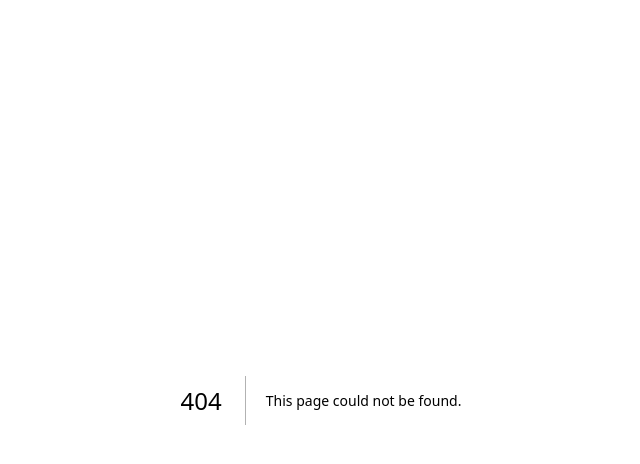
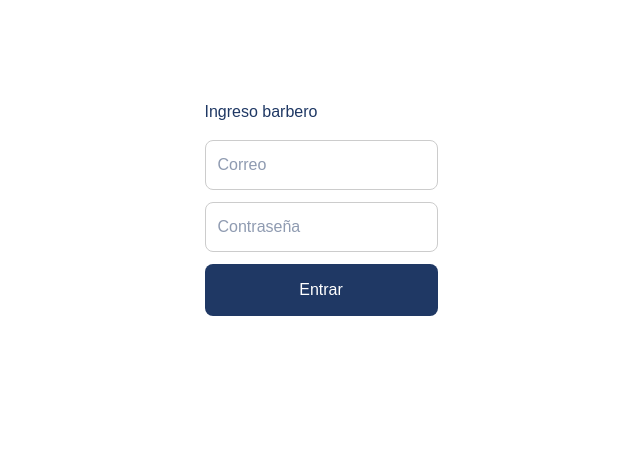
Before and after one commit to Santiago1104/barberia-reservas, a Next.js app: page /login in a window 1280 px wide. Before the commit this address had no page. Shown: the top 464 px of the page, without its empty margins (319-959 px from the left). Built offline with nearby package versions, Linux system fonts and the light colour scheme.

Commit message:
Login del barbero con Supabase Auth y proteccion de /admin

```diff
--- /dev/null
+++ b/app/admin/BotonSalir.tsx
@@ -0,0 +1,31 @@
+'use client';
+
+import { useRouter } from 'next/navigation';
+import { crearClienteNavegador } from '@/lib/supabase-client';
+
+export default function BotonSalir() {
+  const router = useRouter();
+
+  async function cerrarSesion() {
+    const supabase = crearClienteNavegador();
+    await supabase.auth.signOut();
+    router.push('/login');
+    router.refresh();
+  }
+
+  return (
+    <button
+      onClick={cerrarSesion}
+      style={{
+        padding: '10px 18px',
+        borderRadius: 8,
+        border: '1px solid #1F3864',
+        background: '#fff',
+        color: '#1F3864',
+        cursor: 'pointer',
+      }}
+    >
+      Cerrar sesión
+    </button>
+  );
+}
--- /dev/null
+++ b/app/admin/page.tsx
@@ -0,0 +1,20 @@
+import { crearClienteServidor } from '@/lib/supabase-server';
+import BotonSalir from './BotonSalir';
+
+export default async function AdminPage() {
+  const supabase = await crearClienteServidor();
+  const {
+    data: { user },
+  } = await supabase.auth.getUser();
+
+  return (
+    <div style={{ maxWidth: 600, margin: '40px auto', padding: 20, color: '#1F3864' }}>
+      <div style={{ display: 'flex', justifyContent: 'space-between', alignItems: 'center' }}>
+        <h1>Panel del barbero</h1>
+        <BotonSalir />
+      </div>
+      <p>Sesión iniciada como: {user?.email}</p>
+      <p style={{ color: '#888' }}>(Aquí irá la agenda de citas, siguiente paso)</p>
+    </div>
+  );
+}
--- /dev/null
+++ b/app/login/page.tsx
@@ -0,0 +1,71 @@
+'use client';
+
+import { useState } from 'react';
+import { useRouter } from 'next/navigation';
+import { crearClienteNavegador } from '@/lib/supabase-client';
+
+export default function LoginPage() {
+  const router = useRouter();
+  const [email, setEmail] = useState('');
+  const [password, setPassword] = useState('');
+  const [error, setError] = useState<string | null>(null);
+  const [cargando, setCargando] = useState(false);
+
+  async function iniciarSesion() {
+    setCargando(true);
+    setError(null);
+
+    const supabase = crearClienteNavegador();
+    const { error } = await supabase.auth.signInWithPassword({
+      email,
+      password,
+    });
+
+    setCargando(false);
+
+    if (error) {
+      setError('Correo o contraseña incorrectos.');
+      return;
+    }
+
+    router.push('/admin');
+    router.refresh();
+  }
+
+  return (
+    <div style={{ maxWidth: 360, margin: '80px auto', padding: 20, color: '#1F3864' }}>
+      <h1>Ingreso barbero</h1>
+      <div style={{ display: 'flex', flexDirection: 'column', gap: 12, marginTop: 16 }}>
+        <input
+          placeholder="Correo"
+          value={email}
+          onChange={(e) => setEmail(e.target.value)}
+          style={{ padding: 12, borderRadius: 8, border: '1px solid #ccc' }}
+        />
+        <input
+          type="password"
+          placeholder="Contraseña"
+          value={password}
+          onChange={(e) => setPassword(e.target.value)}
+          style={{ padding: 12, borderRadius: 8, border: '1px solid #ccc' }}
+        />
+        {error && <p style={{ color: '#c0392b' }}>{error}</p>}
+        <button
+          onClick={iniciarSesion}
+          disabled={cargando}
+          style={{
+            padding: '14px 24px',
+            borderRadius: 8,
+            border: 'none',
+            background: '#1F3864',
+            color: '#fff',
+            cursor: 'pointer',
+            fontSize: 16,
+          }}
+        >
+          {cargando ? 'Entrando...' : 'Entrar'}
+        </button>
+      </div>
+    </div>
+  );
+}
--- /dev/null
+++ b/lib/supabase-client.ts
@@ -0,0 +1,8 @@
+import { createBrowserClient } from '@supabase/ssr';
+
+export function crearClienteNavegador() {
+  return createBrowserClient(
+    process.env.NEXT_PUBLIC_SUPABASE_URL!,
+    process.env.NEXT_PUBLIC_SUPABASE_ANON_KEY!
+  );
+}
--- /dev/null
+++ b/lib/supabase-server.ts
@@ -0,0 +1,27 @@
+import { createServerClient } from '@supabase/ssr';
+import { cookies } from 'next/headers';
+
+export async function crearClienteServidor() {
+  const cookieStore = await cookies();
+
+  return createServerClient(
+    process.env.NEXT_PUBLIC_SUPABASE_URL!,
+    process.env.NEXT_PUBLIC_SUPABASE_ANON_KEY!,
+    {
+      cookies: {
+        getAll() {
+          return cookieStore.getAll();
+        },
+        setAll(cookiesToSet) {
+          try {
+            cookiesToSet.forEach(({ name, value, options }) =>
+              cookieStore.set(name, value, options)
+            );
+          } catch {
+            // Llamado desde un Server Component; se puede ignorar
+          }
+        },
+      },
+    }
+  );
+}
--- /dev/null
+++ b/middleware.ts
@@ -0,0 +1,44 @@
+import { createServerClient } from '@supabase/ssr';
+import { NextResponse, type NextRequest } from 'next/server';
+
+export async function middleware(request: NextRequest) {
+  let response = NextResponse.next({ request });
+
+  const supabase = createServerClient(
+    process.env.NEXT_PUBLIC_SUPABASE_URL!,
+    process.env.NEXT_PUBLIC_SUPABASE_ANON_KEY!,
+    {
+      cookies: {
+        getAll() {
+          return request.cookies.getAll();
+        },
+        setAll(cookiesToSet) {
+          cookiesToSet.forEach(({ name, value }) =>
+            request.cookies.set(name, value)
+          );
+          response = NextResponse.next({ request });
+          cookiesToSet.forEach(({ name, value, options }) =>
+            response.cookies.set(name, value, options)
+          );
+        },
+      },
+    }
+  );
+
+  const {
+    data: { user },
+  } = await supabase.auth.getUser();
+
+  // Si intenta entrar a /admin sin sesión, lo mandamos al login
+  if (request.nextUrl.pathname.startsWith('/admin') && !user) {
+    const url = request.nextUrl.clone();
+    url.pathname = '/login';
+    return NextResponse.redirect(url);
+  }
+
+  return response;
+}
+
+export const config = {
+  matcher: ['/admin/:path*'],
+};
--- a/package.json
+++ b/package.json
@@ -9,6 +9,7 @@
     "lint": "eslint"
   },
   "dependencies": {
+    "@supabase/ssr": "^0.10.3",
     "next": "16.2.7",
     "react": "19.2.4",
     "react-dom": "19.2.4"
```
Also changed, not shown: 1 other file (tests, documents, lock files or other folders).
